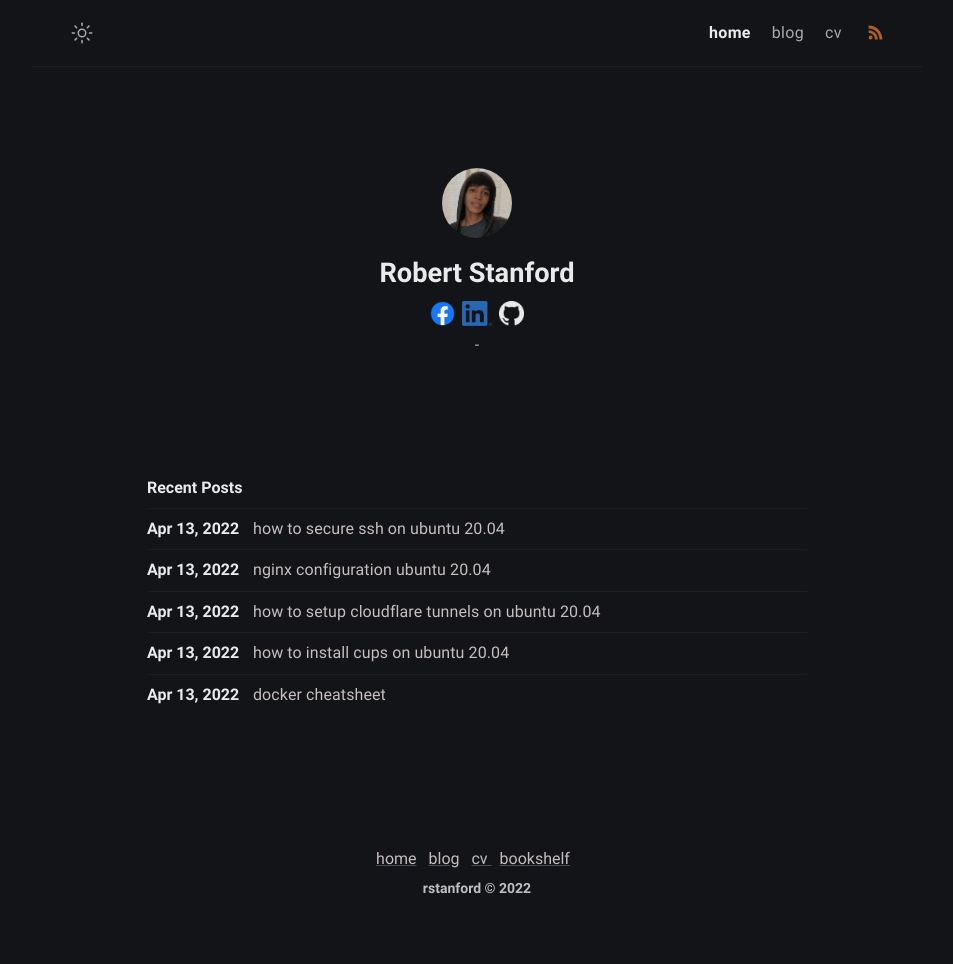
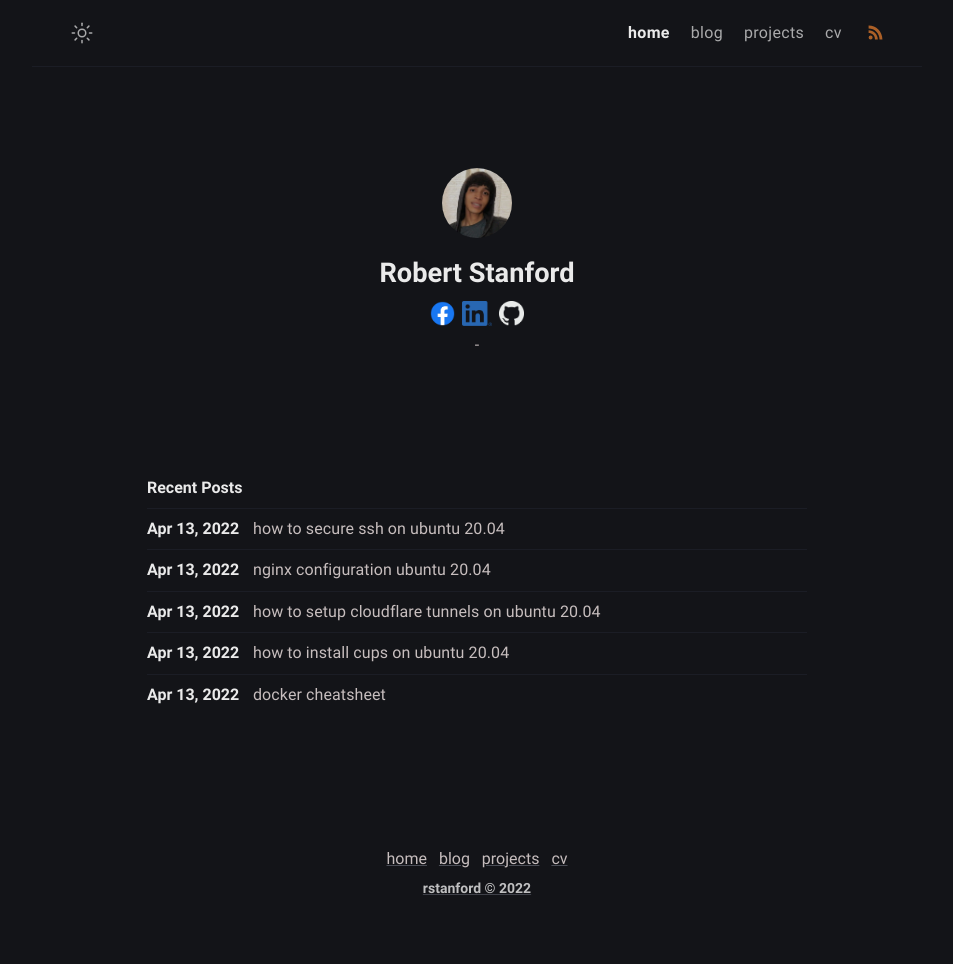
Before and after one commit to shmor3/personal-site, a Jekyll site: the page built from index.md, in a window 1280 px wide. Shown: the whole page, without its empty margins (163-1116 px from the left). Built offline with Jekyll 4.4.1, drawn with Linux system fonts in a browser that asks for light colours; before the commit the page ends 934 px from its top, so only the background shows below that.

Commit message:
added projects page

```diff
--- a/_data/menus.yml
+++ b/_data/menus.yml
@@ -4,6 +4,10 @@
 
 - title: blog
   url: /blog/
+  external: false
+
+- title: projects
+  url: /projects/
   external: false
 
 - title: cv
--- a/_includes/footer.html
+++ b/_includes/footer.html
@@ -1,8 +1,8 @@
 <footer class="footer">
   <a class="footer-link" href="/">home</a>
-  <a class="footer-link" href="/blog">blog</a>
-  <a class="footer-link" href="/cv">cv</href>
-  <a class="footer-link" href="books">bookshelf</a>
+  <a class="footer-link" href="/blog/">blog</a>
+  <a class="footer-link" href="/projects/">projects</a>
+  <a class="footer-link" href="/cv/">cv</href>
   <small class="footer_copyright">
       <span class="footer_item">rstanford &copy; 2022</span>
   </small>
```
Also changed, not shown: 13 other files.
